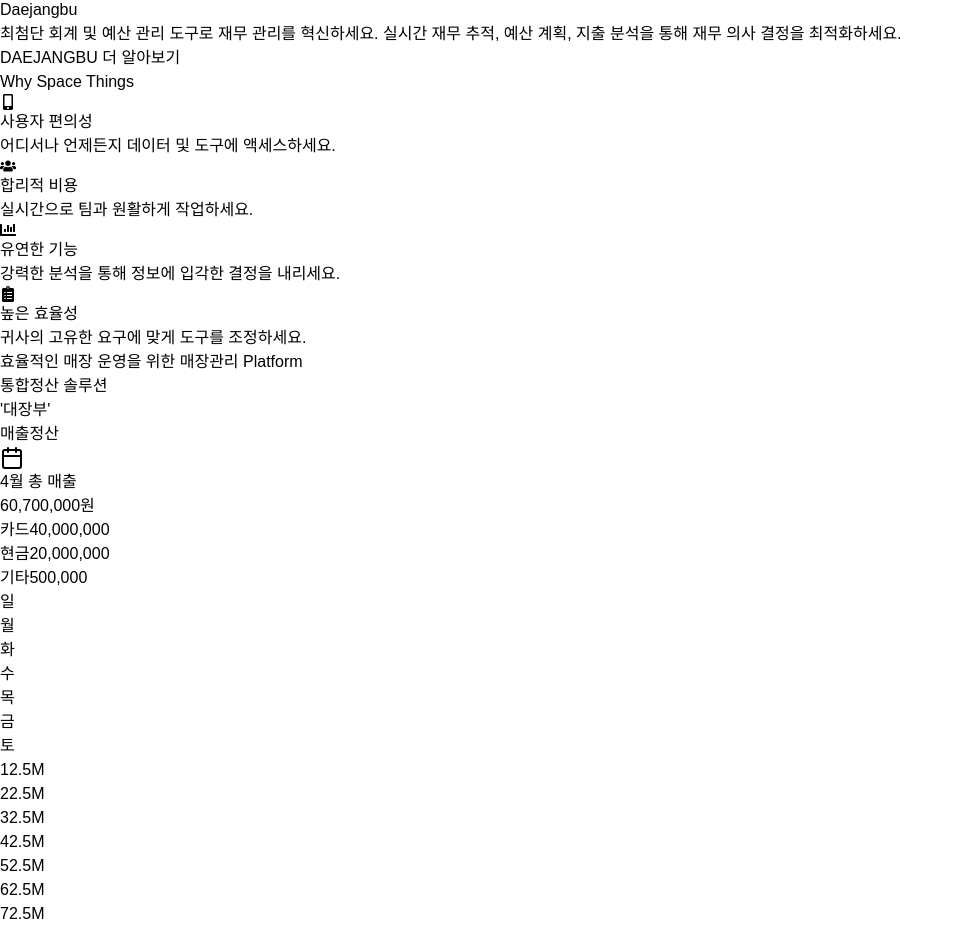
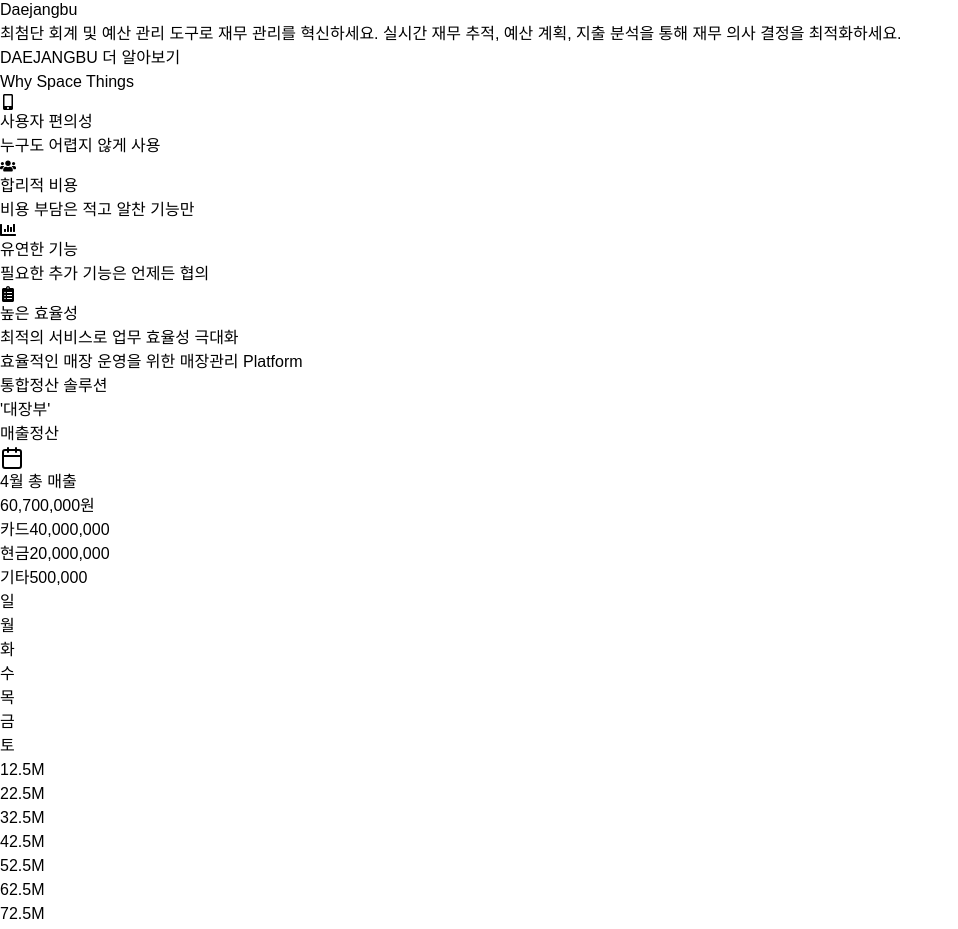
Before and after one commit to Souravhere/spacethings, a Next.js app: page / in a window 1280 px wide. Shown: the part 5161-6090 px from the top of the page, without its empty margins (0-958 px from the left). Built offline with nearby package versions, Linux system fonts and the light colour scheme; a web font is replaced by a local one.

Commit message:
features comp will be update according to the new figma file

```diff
--- a/src/components/Servicespage.tsx
+++ b/src/components/Servicespage.tsx
@@ -26,10 +26,10 @@ export default function ServicesSection() {
   ]
 
   const features = [
-    { icon: <FaMobileAlt className="text-purple-500 text-3xl" />, title: '사용자 편의성', description: '어디서나 언제든지 데이터 및 도구에 액세스하세요.' },
-    { icon: <FaUsers className="text-indigo-500 text-3xl" />, title: '합리적 비용', description: '실시간으로 팀과 원활하게 작업하세요.' },
-    { icon: <FaChartBar className="text-red-500 text-3xl" />, title: '유연한 기능', description: '강력한 분석을 통해 정보에 입각한 결정을 내리세요.' },
-    { icon: <FaClipboardList className="text-yellow-500 text-3xl" />, title: '높은 효율성', description: '귀사의 고유한 요구에 맞게 도구를 조정하세요.' },
+    { icon: <FaMobileAlt className="text-purple-500 text-3xl" />, title: '사용자 편의성', description: '누구도 어렵지 않게 사용' },
+    { icon: <FaUsers className="text-indigo-500 text-3xl" />, title: '합리적 비용', description: '비용 부담은 적고 알찬 기능만' },
+    { icon: <FaChartBar className="text-red-500 text-3xl" />, title: '유연한 기능', description: '필요한 추가 기능은 언제든 협의' },
+    { icon: <FaClipboardList className="text-yellow-500 text-3xl" />, title: '높은 효율성', description: '최적의 서비스로 업무 효율성 극대화' },
   ]
 
   const containerVariants = {
```
